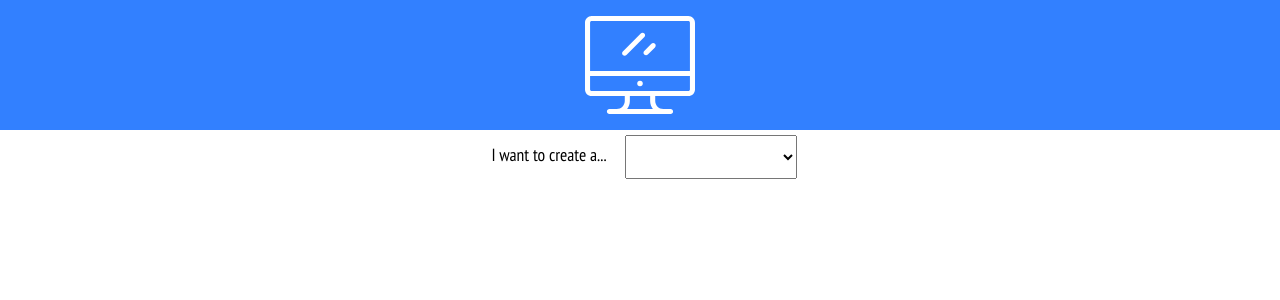
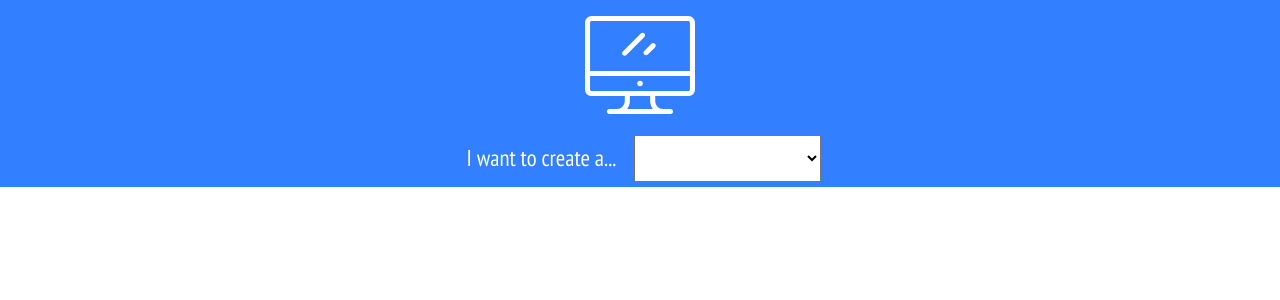
Before and after one commit to chantallexandra/htmlcreator, a React (Create React App) app: page / in a window 1280 px wide. Shown: the top 300 px of the page. Built offline with nearby package versions, Linux system fonts and the light colour scheme.

Commit message:
Added blue style

```diff
--- a/src/components/selection/selection.css
+++ b/src/components/selection/selection.css
@@ -8,7 +8,3 @@
 select {
 	font-size: 105%;
 }
-
-select:focus{
-	outline-color: black;
-}
--- a/src/components/selection/selection.js
+++ b/src/components/selection/selection.js
@@ -4,12 +4,13 @@ import './selection.css';
 const Selection = ({select}) => {
 
 	return(
-		<div className='center selection-bar'>
+		<div className='center selection-bar header'>
 			<p className="para-inline">I want to create a...</p>
 			<select onChange={select}>
 				<option value="default"></option>
 				<option value="gradient">Background Gradient</option>
 				<option value="table">Table</option>
+				<option value="div">Align Content</option>
 			</select>
 		</div>
 	)
```
